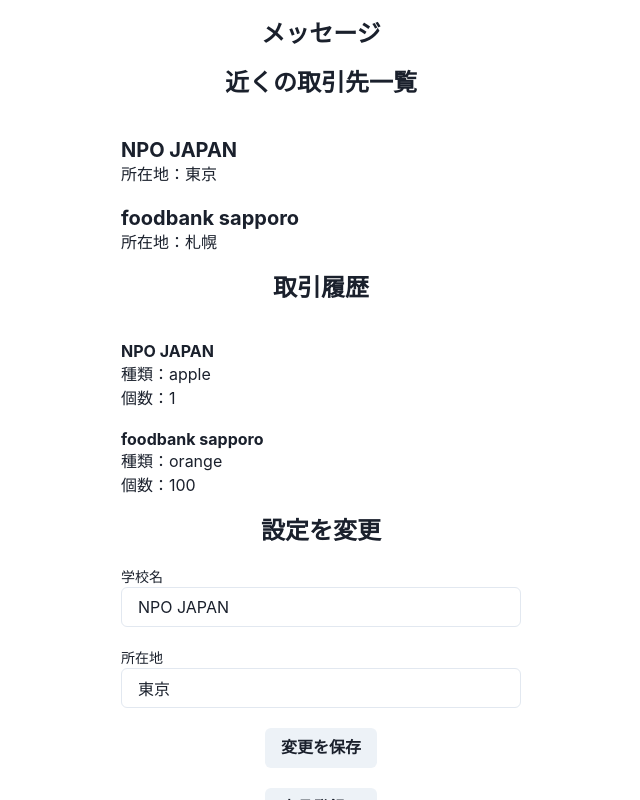
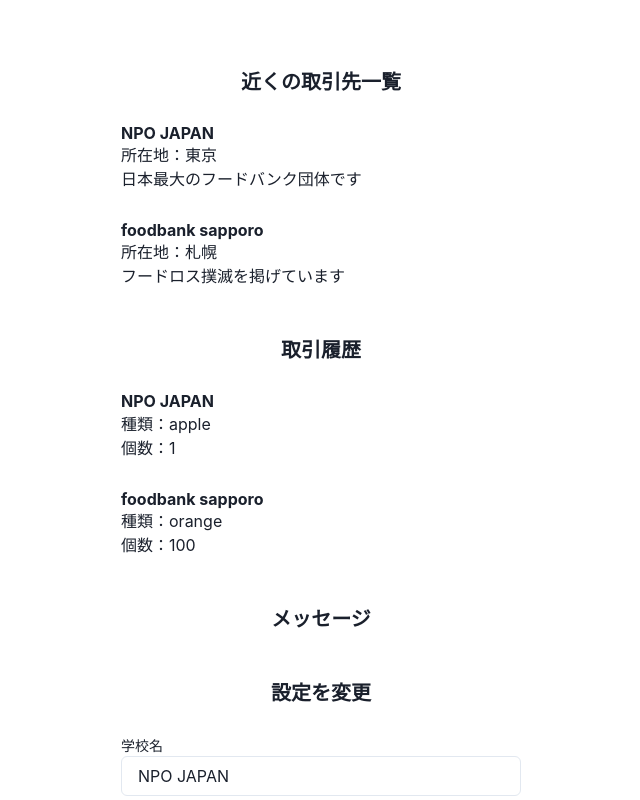
Before and after one commit to Takahashiprog/bridge, a React (Create React App) app in the folder bridge/: page /login in a window 1280 px wide. Both pictures are taken after a click on the button "ログイン". Shown: the top 800 px of the page, without its empty margins (319-959 px from the left). Built offline with nearby package versions, Linux system fonts and the light colour scheme.

Commit message:
modify layout

```diff
--- a/bridge/src/components/EditBio.js
+++ b/bridge/src/components/EditBio.js
@@ -1,5 +1,5 @@
 import { useContext, useState } from "react"
-import { Button, Input, Text, Heading, VStack, Box } from "@chakra-ui/react"
+import { Button, Input, Text, Heading, VStack, Box, Spacer } from "@chakra-ui/react"
 import { AppContext } from "../contexts/AppContext"
 
 
@@ -12,26 +12,49 @@ const EditBio = () => {
 
   const myBio = {
     "name": "NPO JAPAN",
-    "address": "東京"
+    "address": "東京",
+    "explain": "日本最大のフードバンク団体です"
   }
 
   const [newBio, setNewBio] = useState(myBio)
 
   const handleName = (e) => {
-    console.log(newBio)
-    setNewBio({ "name": e.target.value, "address": newBio["address"] })
+    setNewBio({
+      "name": e.target.value,
+      "address": newBio["address"],
+      "explain": newBio["explain"],
+    })
+  }
+
+  const handleAddress = (e) => {
+    setNewBio({
+      "name": newBio["name"],
+      "address": e.target.value,
+      "explain": newBio["explain"],
+    })
+  }
+
+  const handleExplain = (e) => {
+    setNewBio({
+      "name": newBio["name"],
+      "address": newBio["address"],
+      "explain": e.target.value,
+    })
   }
 
   const handleSaveBio = () => {
 
     // TODO post bio
+    console.log(newBio)
 
   }
 
   return (
     <>
-      <Heading fontSize="2xl">設定を変更</Heading>
-      <VStack spacing="20px" textAlign="left">
+      <Box>
+        <Heading size="md">設定を変更</Heading>
+        <VStack spacing="30px" textAlign="left">
+          <Spacer />
           <Box w="400px">
             <Text fontSize="sm">{isSchool ? "学校名" : "団体名"}</Text>
             <Input
@@ -40,16 +63,31 @@ const EditBio = () => {
               onChange={handleName}
             />
           </Box>
+          {isSchool ? <></> : <>
             <Box w="400px">
               <Text fontSize="sm">所在地</Text>
               <Input
                 type="text"
                 value={newBio["address"]}
-            onChange={handleName}
+                onChange={handleAddress}
               />
             </Box>
+            <Box w="400px">
+              <Text fontSize="sm">紹介</Text>
+              <Input
+                type="text"
+                value={newBio["explain"]}
+                onChange={handleExplain}
+              />
+            </Box>
+          </>}
+          <Spacer />
         </VStack>
-      <Button onClick={handleSaveBio}>変更を保存</Button>
+        <Button
+          onClick={handleSaveBio}
+          width="120px"
+        >変更を保存</Button>
+      </Box>
     </>
   )
 }
--- a/bridge/src/components/History.js
+++ b/bridge/src/components/History.js
@@ -11,15 +11,17 @@ const History = () => {
 
   return (
     <>
-      <Heading fontSize="2xl">取引履歴</Heading>
+      <Box>
+        <Heading size="md">取引履歴</Heading>
         <Box textAlign="left" w="400px">
           {dealList.map((val) => (
-          <Box marginTop="20px">
-            <Heading fontSize="md">{val["partner"]}</Heading>
+            <Box marginTop="30px">
+              <Heading size="sm">{val["partner"]}</Heading>
               <Text fontSize="md">種類：{val["type"]}</Text>
               <Text fontSize="md">個数：{val["num"]}</Text>
             </Box>
           ))}
+        </Box>
       </Box>
     </>
   )
--- a/bridge/src/components/Message.js
+++ b/bridge/src/components/Message.js
@@ -1,4 +1,4 @@
-import { Heading } from "@chakra-ui/react"
+import { Heading, Box } from "@chakra-ui/react"
 
 const Message = () => {
 
@@ -6,7 +6,9 @@ const Message = () => {
 
   return (
     <>
-      <Heading fontSize="2xl">メッセージ</Heading>
+      <Box>
+        <Heading size="md">メッセージ</Heading>
+      </Box>
     </>
   )
 }
--- a/bridge/src/components/NearClients.js
+++ b/bridge/src/components/NearClients.js
@@ -5,20 +5,23 @@ const NearClient = () => {
   // TODO get clientList
 
   const clientList = [
-    { "name": "NPO JAPAN", "address": "東京" },
-    { "name": "foodbank sapporo", "address": "札幌" },
+    { "name": "NPO JAPAN", "address": "東京", "explain": "日本最大のフードバンク団体です" },
+    { "name": "foodbank sapporo", "address": "札幌", "explain": "フードロス撲滅を掲げています" },
   ]
 
   return (
     <>
-      <Heading fontSize="2xl">近くの取引先一覧</Heading>
-      <Box textAlign="left" w="400px">
-        {clientList.map((val) => (
-          <Box marginTop="20px">
-            <Heading size="md">{val["name"]}</Heading>
-            <Text fontSize="md">所在地：{val["address"]}</Text>
-          </Box>
-        ))}
+      <Box>
+        <Heading size="md">近くの取引先一覧</Heading>
+        <Box textAlign="left" w="400px">
+          {clientList.map((val) => (
+            <Box marginTop="30px">
+              <Heading size="sm">{val["name"]}</Heading>
+              <Text fontSize="md">所在地：{val["address"]}</Text>
+              <Text fontSize="md">{val["explain"]}</Text>
+            </Box>
+          ))}
+        </Box>
       </Box>
     </>
   )
--- a/bridge/src/pages/Home.js
+++ b/bridge/src/pages/Home.js
@@ -8,7 +8,7 @@ import { AppContext } from '../contexts/AppContext'
 import { Box, Button, Spacer, VStack } from '@chakra-ui/react'
 
 const Home = () => {
-  const { isLogin, isRegister, setIsRegister } = useContext(AppContext)
+  const { isLogin, setIsLogin, isRegister, setIsRegister } = useContext(AppContext)
 
   if (!isLogin) {
     return <Redirect to="/login" />
@@ -22,17 +22,31 @@ const Home = () => {
     setIsRegister(true)
   }
 
+  const handleLogout = () => {
+    setIsLogin(false)
+  }
+
   return (
     <>
       <Box margin="20px">
-        <VStack spacing="20px">
-          <Message />
+        <VStack spacing="50px">
+          <Spacer />
           <NearClient />
           <History />
+          <Message />
           <EditBio />
           <Spacer />
+          <Button
+            onClick={handleToRegister}
+            colorScheme="blue"
+            width="200px"
+          >商品登録へ</Button>
+          <Button
+            onClick={handleLogout}
+            colorScheme="red"
+            width="200px"
+          >ログアウト</Button>
         </VStack>
-        <Button onClick={handleToRegister}>商品登録へ</Button>
       </Box>
     </>
   )
--- a/bridge/src/pages/Register.js
+++ b/bridge/src/pages/Register.js
@@ -51,6 +51,10 @@ const Register = () => {
     setIsRegister(false)
   }
 
+  const handleBackHome = () => {
+    setIsRegister(false)
+  }
+
   return (
     <>
       <VStack spacing="20px" textAlign="left" marginTop="20px">
@@ -92,6 +96,10 @@ const Register = () => {
           colorScheme="blue"
           width="200px"
         >登録</Button>
+        <Button
+          onClick={handleBackHome}
+          width="200px"
+        >もどる</Button>
       </VStack>
     </>
   )
--- a/bridge/src/pages/Signup.js
+++ b/bridge/src/pages/Signup.js
@@ -72,7 +72,7 @@ const Signup = () => {
             onChange={handleUserName}
           />
         </Box>
-        {isSchool ? <></> : (
+        {isSchool ? <></> : <>
           <Box w="400px">
             <Text fontSize="sm">住所</Text>
             <Input
@@ -81,7 +81,7 @@ const Signup = () => {
               onChange={handleAdress}
             />
           </Box>
-        )}
+        </>}
         <Box w="400px">
           <Text fontSize="sm">電話番号</Text>
           <Input
```
Lines whose indentation alone changed are shown as unchanged.
